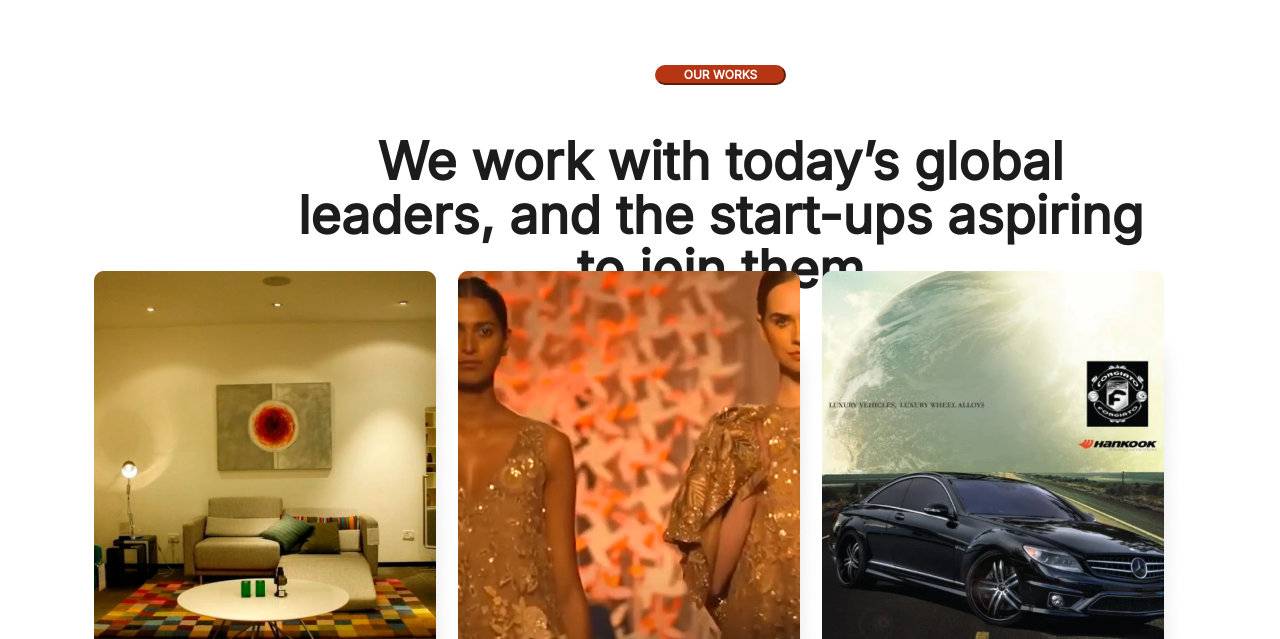
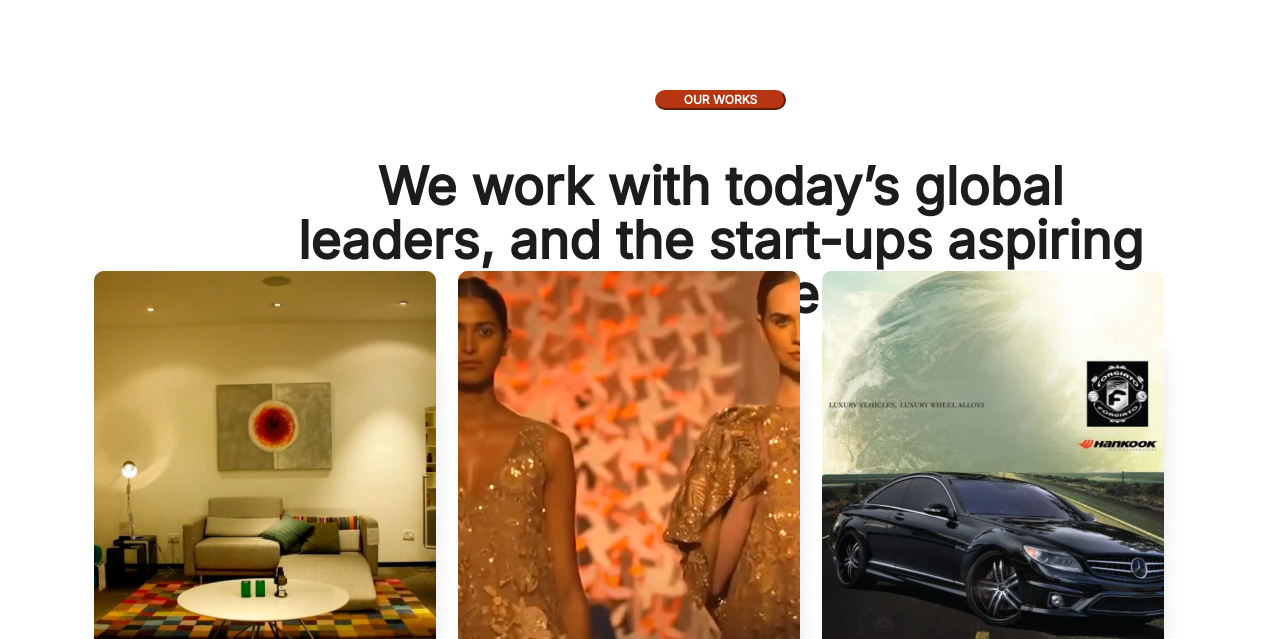
Before and after one commit to IrmaTsulaia/Final-Project, a plain HTML site: page work.html in a window 1280 px wide. Shown: the part 161-800 px from the top of the page. Drawn offline with Linux system fonts and the light colour scheme.

Commit message:
css changes

```diff
--- a/css/styles.css
+++ b/css/styles.css
@@ -355,7 +355,7 @@ margin-right:  590px; }
     font-family: 'Inter', sans-serif;
     color: #1C1C1C;
 margin-top: 50px;
-margin-bottom: 50px;
+margin-bottom: 15ს0px;
 margin-left: 278px;
 margin-right: 278px;
 justify-content:center;
```
